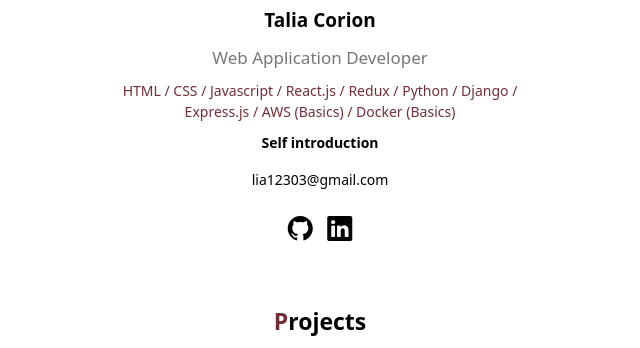
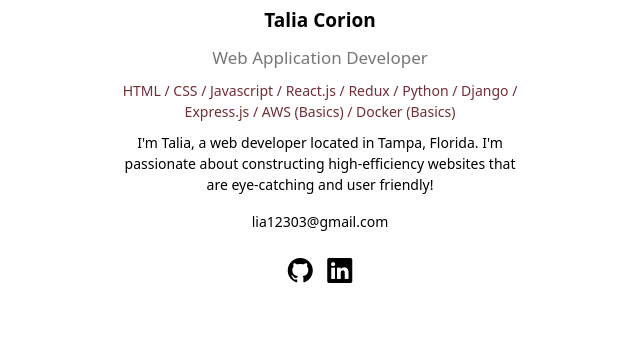
Before and after one commit to taliadiaz003/portfolio, a PHP site: page / in a window 1280 px wide. Shown: the part 336-684 px from the top of the page, without its empty margins (320-960 px from the left). Run offline with PHP 8.4, Linux system fonts and the light colour scheme; some libraries are stand-ins or nearby versions.

Commit message:
Added in the self introduction i forgot

```diff
--- a/index.html
+++ b/index.html
@@ -37,7 +37,7 @@
       <div class="vocation">Web Application Developer</div>
       <div class="skills">HTML / CSS / Javascript / React.js / Redux / Python / Django / Express.js / AWS (Basics) / Docker (Basics)</div>
       <p>
-        Self introduction
+        I'm Talia, a web developer located in Tampa, Florida. I'm passionate about constructing high-efficiency websites that are eye-catching and user friendly!
       </p>
       <div class="email">lia12303@gmail.com</div>
       <div class="icons">
--- a/style.css
+++ b/style.css
@@ -75,6 +75,10 @@ a.font-black{
     color: black;
 }
 
+#about p{
+    font-weight: 375;
+}
+
 /* PROJECTS */
 
 #Project {
```
